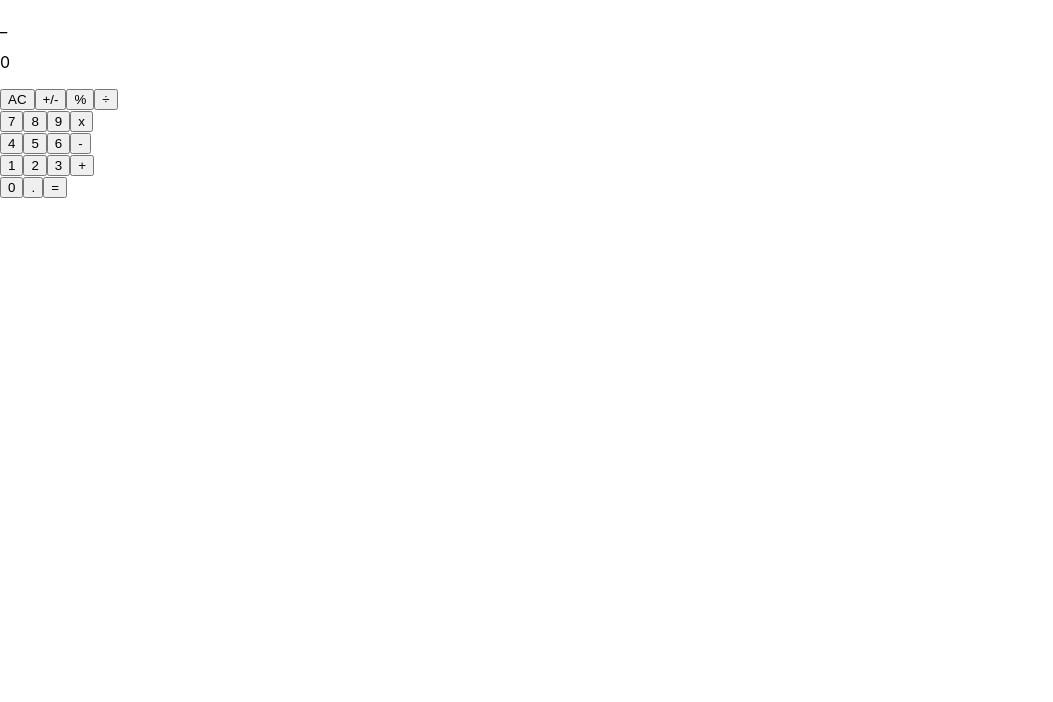
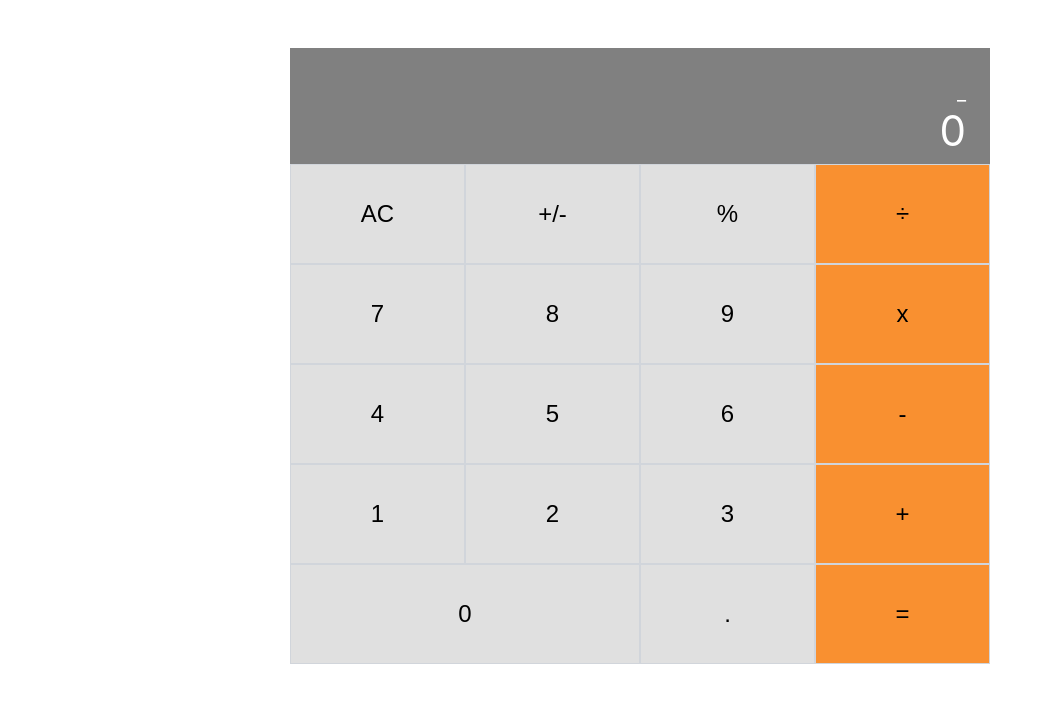
Before and after one commit to abeidahmed/react-calculator, a React (Create React App) app: page / in a window 1280 px wide. Shown: the top 702 px of the page, without its empty margins (0-1053 px from the left). Built offline with nearby package versions, Linux system fonts and the light colour scheme.

Commit message:
Styled calculator

```diff
--- a/src/components/App.js
+++ b/src/components/App.js
@@ -1,7 +1,13 @@
 import React from 'react';
+import styled from 'styled-components';
 import Display from './Display';
 import ButtonPanel from './ButtonPanel';
 import calculate from '../logic/calculate';
+
+const Container = styled.div`
+  width: 700px;
+  margin: 48px auto;
+`;
 
 class App extends React.Component {
   constructor(props) {
@@ -21,11 +27,11 @@ class App extends React.Component {
     const { total, next, operation } = this.state;
 
     return (
-      <div>
+      <Container>
         <Display result={total || '0'} input={next || '_'} />
         <ButtonPanel clickHandle={(btnName) => this.handleClick(btnName)} />
         <span style={{ display: 'none' }}>{operation}</span>
-      </div>
+      </Container>
     );
   }
 }
--- a/src/components/Button.js
+++ b/src/components/Button.js
@@ -1,15 +1,49 @@
 import React from 'react';
+import styled from 'styled-components';
 import PropTypes from 'prop-types';
 
-export default function Button({ name, clickHandle }) {
+const StyledButton = styled.button`
+  display: flex;
+  align-items: center;
+  justify-content: center;
+  height: 100%;
+  width: ${({ wide }) => (wide ? 50 : 25)}%;
+  background-color: ${({ bgColor }) => bgColor || '#f99030'};
+  color: #000;
+  border: 1px solid #d1d5db;
+  cursor: pointer;
+  font-size: 24px;
+  padding: 0;
+  margin: 0;
+
+  &:focus:not([data-focus-visible-added]) {
+    outline: none;
+  }
+`;
+
+export default function Button({
+  name, clickHandle, wide, bgColor,
+}) {
   return (
-    <button type="button" onClick={() => clickHandle(name)}>
+    <StyledButton
+      type="button"
+      onClick={() => clickHandle(name)}
+      wide={wide}
+      bgColor={bgColor}
+    >
       {name}
-    </button>
+    </StyledButton>
   );
 }
 
 Button.propTypes = {
   name: PropTypes.string.isRequired,
   clickHandle: PropTypes.func.isRequired,
+  wide: PropTypes.bool,
+  bgColor: PropTypes.string,
 };
+
+Button.defaultProps = {
+  wide: false,
+  bgColor: '#f99030',
+};
--- a/src/components/ButtonPanel.js
+++ b/src/components/ButtonPanel.js
@@ -1,6 +1,13 @@
 import React from 'react';
+import styled from 'styled-components';
 import PropTypes from 'prop-types';
 import Button from './Button';
+
+const Row = styled.div`
+  height: 100px;
+  display: flex;
+  align-items: center;
+`;
 
 class ButtonPanel extends React.Component {
   clickHandler(n) {
@@ -8,42 +15,49 @@ class ButtonPanel extends React.Component {
     clickHandle(n);
   }
 
-  renderButton(n) {
-    return <Button name={n} clickHandle={(n) => this.clickHandler(n)} />;
+  renderButton(n, wide, bgColor) {
+    return (
+      <Button
+        name={n}
+        clickHandle={(n) => this.clickHandler(n)}
+        wide={wide}
+        bgColor={bgColor}
+      />
+    );
   }
 
   render() {
     return (
       <div>
-        <div>
-          {this.renderButton('AC')}
-          {this.renderButton('+/-')}
-          {this.renderButton('%')}
-          {this.renderButton('÷')}
-        </div>
-        <div>
-          {this.renderButton('7')}
-          {this.renderButton('8')}
-          {this.renderButton('9')}
-          {this.renderButton('x')}
-        </div>
-        <div>
-          {this.renderButton('4')}
-          {this.renderButton('5')}
-          {this.renderButton('6')}
-          {this.renderButton('-')}
-        </div>
-        <div>
-          {this.renderButton('1')}
-          {this.renderButton('2')}
-          {this.renderButton('3')}
-          {this.renderButton('+')}
-        </div>
-        <div>
-          {this.renderButton('0')}
-          {this.renderButton('.')}
-          {this.renderButton('=')}
-        </div>
+        <Row>
+          {this.renderButton('AC', false, '#e0e0e0')}
+          {this.renderButton('+/-', false, '#e0e0e0')}
+          {this.renderButton('%', false, '#e0e0e0')}
+          {this.renderButton('÷', false, '#f99030')}
+        </Row>
+        <Row>
+          {this.renderButton('7', false, '#e0e0e0')}
+          {this.renderButton('8', false, '#e0e0e0')}
+          {this.renderButton('9', false, '#e0e0e0')}
+          {this.renderButton('x', false, '#f99030')}
+        </Row>
+        <Row>
+          {this.renderButton('4', false, '#e0e0e0')}
+          {this.renderButton('5', false, '#e0e0e0')}
+          {this.renderButton('6', false, '#e0e0e0')}
+          {this.renderButton('-', false, '#f99030')}
+        </Row>
+        <Row>
+          {this.renderButton('1', false, '#e0e0e0')}
+          {this.renderButton('2', false, '#e0e0e0')}
+          {this.renderButton('3', false, '#e0e0e0')}
+          {this.renderButton('+', false, '#f99030')}
+        </Row>
+        <Row>
+          {this.renderButton('0', true, '#e0e0e0')}
+          {this.renderButton('.', false, '#e0e0e0')}
+          {this.renderButton('=', false, '#f99030')}
+        </Row>
       </div>
     );
   }
--- a/src/components/Display.js
+++ b/src/components/Display.js
@@ -1,12 +1,29 @@
 import React from 'react';
+import styled from 'styled-components';
 import PropTypes from 'prop-types';
+
+const DisplayContainer = styled.div`
+  background-color: gray;
+  color: #fff;
+  padding: 8px 24px;
+  text-align: right;
+  height: 100px;
+  display: flex;
+  flex-direction: column;
+  justify-content: flex-end;
+`;
+
+const Para = styled.p`
+  font-size: ${({ fontSize }) => fontSize || 20}px;
+  margin: 0;
+`;
 
 export default function Display({ result, input }) {
   return (
-    <div>
-      <p>{input}</p>
-      <p>{result}</p>
-    </div>
+    <DisplayContainer>
+      <Para>{input}</Para>
+      <Para fontSize={42}>{result}</Para>
+    </DisplayContainer>
   );
 }
 
```
